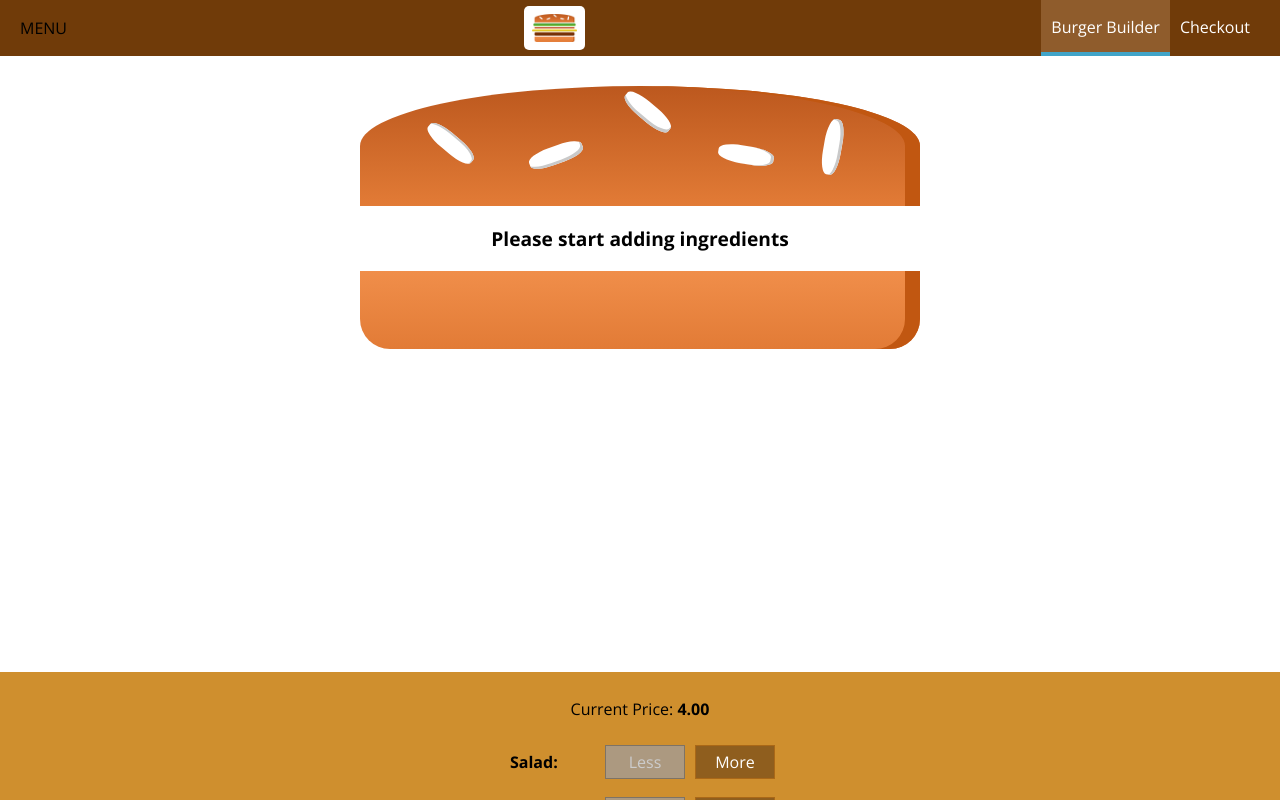
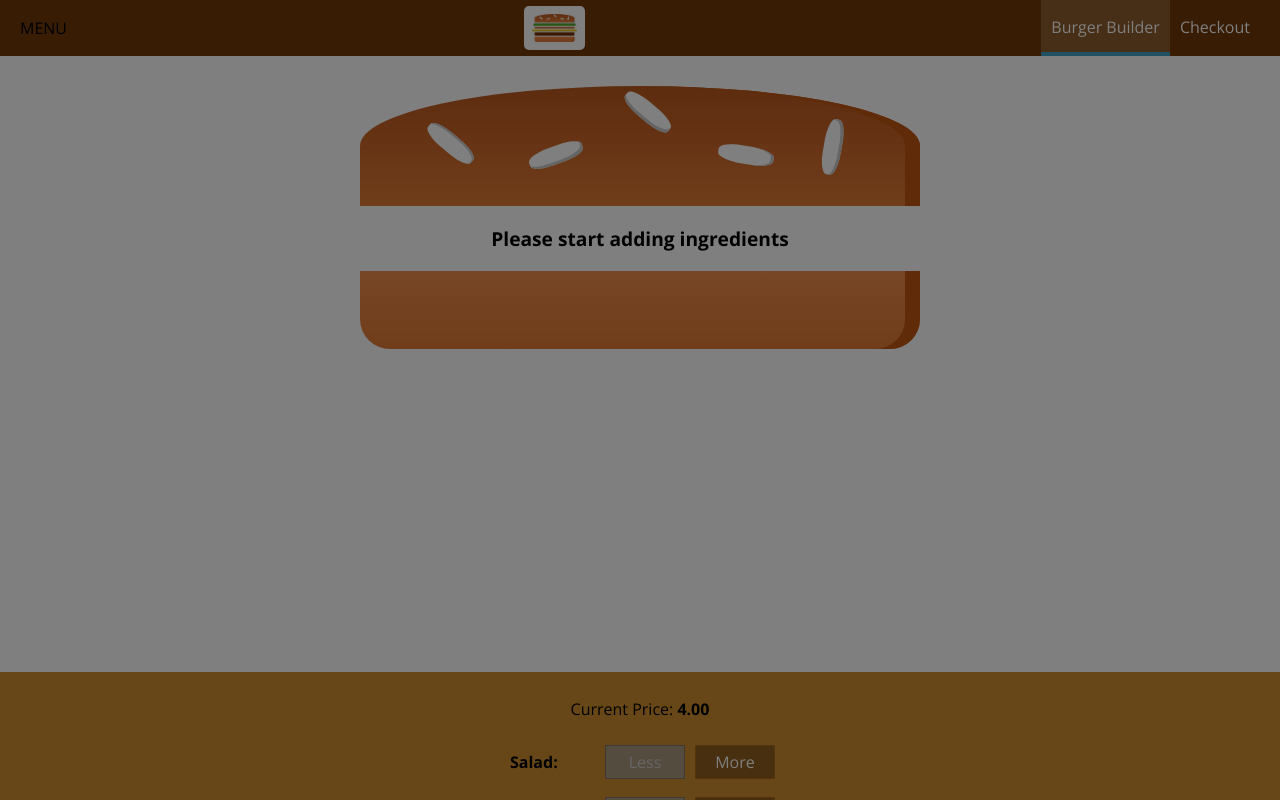
Before and after one commit to NiallFitz/react-complete-guide-burger-builder, a React app: page / in a window 1280 px wide. Shown: the top 800 px of the page. Built offline with nearby package versions, Linux system fonts and the light colour scheme.

Commit message:
Module 507 - Make Backdrop Reusable

```diff
--- a/src/components/Layout/Layout.js
+++ b/src/components/Layout/Layout.js
@@ -1,16 +1,31 @@
-import React from "react";
+import React, { Component } from "react";
 
 import Auxiliary from "../../hoc/Auxiliary";
 import classes from "./Layout.css";
 import Toolbar from "../Navigation/Toolbar/Toolbar";
 import SideDrawer from "../Navigation/SideDrawer/SideDrawer";
 
-const layout = (props) => (
-  <Auxiliary>
-    <Toolbar />
-    <SideDrawer />
-    <main className={classes.Content}>{props.children}</main>
-  </Auxiliary>
-);
+class Layout extends Component {
+  state = {
+    showSideDrawer: true
+  };
 
-export default layout;
+  sideDrawerClosedHandler = () => {
+    this.setState({ showSideDrawer: false });
+  };
+
+  render() {
+    return (
+      <Auxiliary>
+        <Toolbar />
+        <SideDrawer
+          open={this.state.showSideDrawer}
+          closed={this.sideDrawerClosedHandler}
+        />
+        <main className={classes.Content}>{this.props.children}</main>
+      </Auxiliary>
+    );
+  }
+}
+
+export default Layout;
--- a/src/components/Navigation/SideDrawer/SideDrawer.js
+++ b/src/components/Navigation/SideDrawer/SideDrawer.js
@@ -3,11 +3,18 @@ import React from "react";
 import Logo from "../../Logo/Logo";
 import NavigationItems from "../NavigationItems/NavigationItems";
 import classes from "./SideDrawer.css";
+import Backdrop from "../../UI/Backdrop/Backdrop";
+import Auxiliary from "../../../hoc/Auxiliary";
 
 const sideDrawer = (props) => {
-  // ...
+  let attachedClasses = [classes.SideDrawer, classes.Close];
+  if (props.open) {
+    attachedClasses = [classes.SideDrawer, classes.Open];
+  }
   return (
-    <div className={classes.SideDrawer}>
+    <Auxiliary>
+      <Backdrop show={props.open} clicked={props.closed} />
+      <div className={attachedClasses.join(" ")}>
         <div className={classes.Logo}>
           <Logo />
         </div>
@@ -15,6 +22,7 @@ const sideDrawer = (props) => {
           <NavigationItems />
         </nav>
       </div>
+    </Auxiliary>
   );
 };
 
```
Lines whose indentation alone changed are shown as unchanged.
